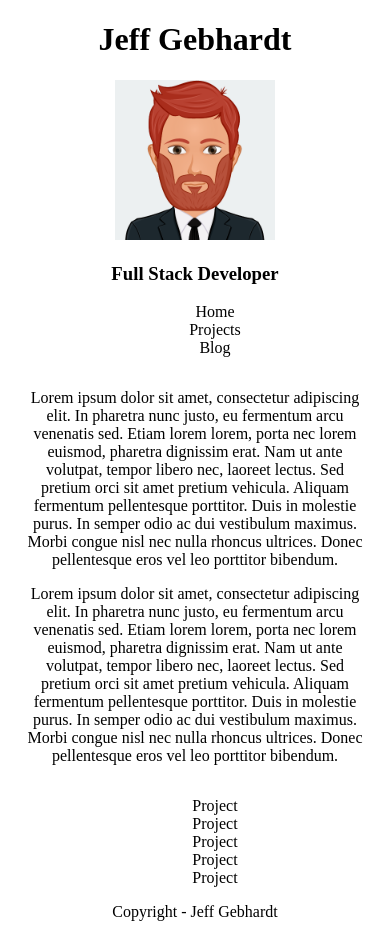
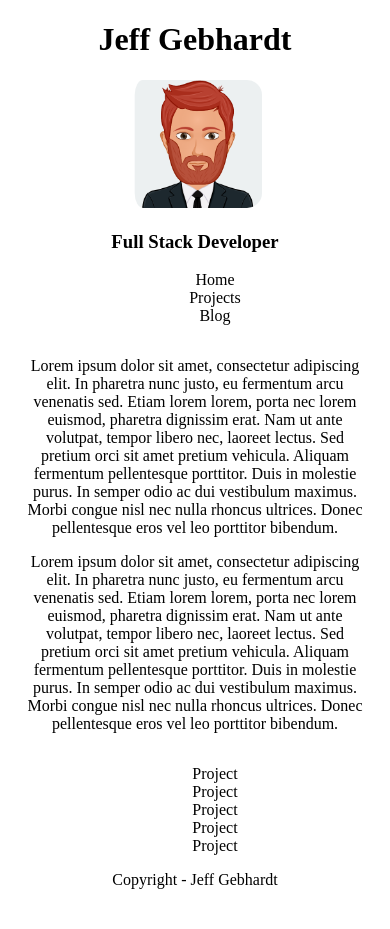
Before and after one commit to jeffgebhardt/portfolio, a plain HTML site: page index.html in a window 390 px wide. After the commit the page ends 897 px from the top, so only its background shows below. Drawn offline with Linux system fonts and the light colour scheme; a script that the page names is missing.

Commit message:
added more responsiveness

```diff
--- a/css/largeScreen.css
+++ b/css/largeScreen.css
@@ -0,0 +1,3 @@
+header img{
+  max-width: 16em;
+}
--- a/css/mediumScreen.css
+++ b/css/mediumScreen.css
@@ -21,9 +21,8 @@ body {
 }
 
 header img{
-  max-width: 10em;
+  max-width: 12em;
   float: left;
-  padding-left: 3%;
 }
 header h1{
   display: inline-block;
--- a/css/style.css
+++ b/css/style.css
@@ -20,5 +20,7 @@ nav{
     list-style: none;
 }
 header img{
-  max-width: 10em;
+  max-width: 8em;
+  padding-left: 2%;
+  border-radius: 15px;
 }
```
Also changed, not shown: index.html (+0 -1 lines).
